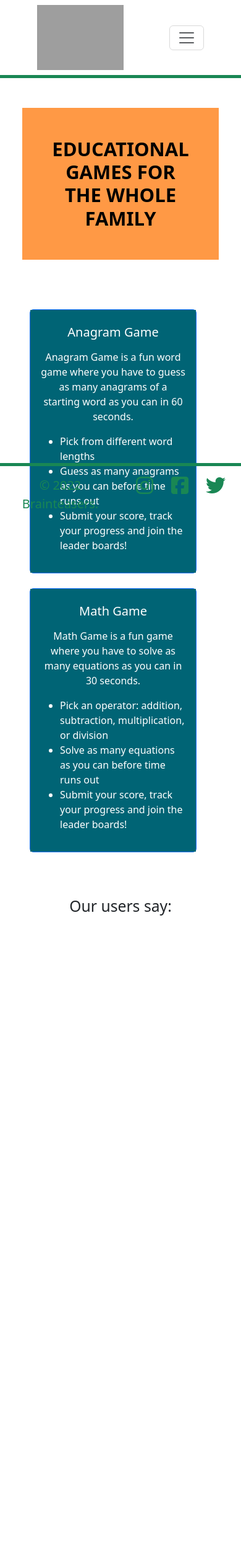
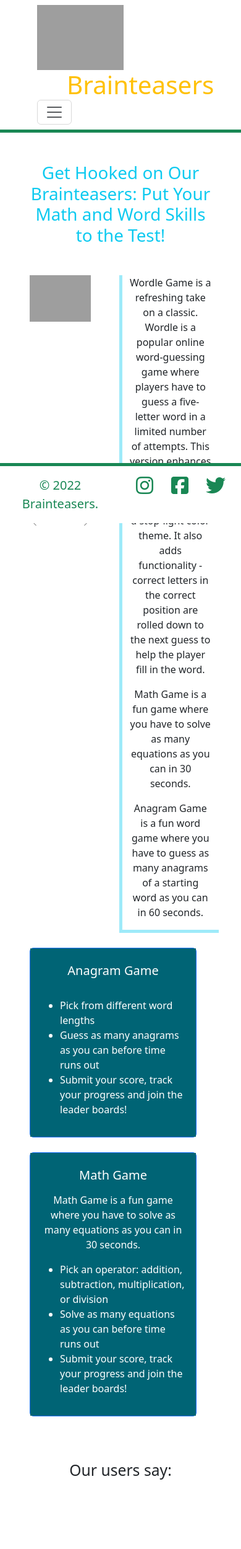
Before and after one commit to Ubuntufoo/BrainTeasersSite, a Django app: page / in a window 390 px wide. Shown: the whole page at 62% size. Before the commit the page ends 1477 px from the top, so only its background shows below. Run offline with Django 4.2, Linux system fonts and the light colour scheme; some libraries are stand-ins or nearby versions; grey boxes are pictures that could not be loaded.

Commit message:
changes to home page

```diff
--- a/templates/_base.html
+++ b/templates/_base.html
@@ -27,6 +27,7 @@
             <img src="{% static 'dist\img\brainteaserslogo.jpg' %}" class="img-fluid" alt="Gaming Zone" width="140" height="100">
           </a>
         </div>
+        <div class="display-2 text-warning ms-5">Brainteasers</div>
         <button class="navbar-toggler" type="button" data-bs-toggle="collapse" data-bs-target="#navbarSupportedContent"
           aria-controls="navbarSupportedContent" aria-expanded="false" aria-label="Toggle navigation">
           <span class="navbar-toggler-icon"></span>
@@ -85,15 +86,15 @@
     {% endblock main %}
   </main>
 
-  <footer class="container-fluid fixed-bottom py-3 text-center navigation-font border-5 border-top border-success">
+  <footer class="container-fluid fixed-bottom bg-white py-3 text-center navigation-font border-5 border-top border-success ">
     <div class="row">
       <div class="col">
-        <a class="nav-link fs-5 text-success" href="{% url 'contactus:form' %}">&copy; 2022 Brainteasers.</a>
+        <a class="nav-link fs-5 text-success d-inline-block" href="{% url 'contactus:form' %}">&copy; 2022 Brainteasers.</a>
       </div>
       {% if user.is_staff %}
       <div class="col">
         <li class="nav-item list-unstyled">
-          <a class="nav-link text-success" href="/admin/">Admin Portal</a>
+          <a class="nav-link text-success d-inline-block" href="/admin/">Admin Portal</a>
         </li>
       </div>
       {% endif %}
--- a/templates/home.html
+++ b/templates/home.html
@@ -1,19 +1,53 @@
 {% extends "_base.html" %}
 {% load crispy_forms_tags %}
+{% load static %}
 
 {% block title %}Home{% endblock title %}
 
 {% block main %}
 <main class="container p-5">
-  <section class="row text-center testimonials" id="test">
-    <h4 class="p-5 text-center display-5 fw-bold text-uppercase" style="background-color: #FF9945; color: #000000">
-      Educational Games for the Whole Family
-    </h4>
+  <section class="row text-center">
 
+    <h1 class="col-12 text-info mb-5">Get Hooked on Our Brainteasers: Put Your Math and Word Skills to the Test!
+    </h1>
+
+    <div class="col">
+      <div id="carouselOfGames" class="carousel slide .carousel-fade carousel-dark h-75 w-75" data-bs-ride="true">
+        <div class="carousel-inner">
+          <div class="carousel-item active">
+            <img src="{% static 'dist\img\Wordle.jpg' %}" class="d-block w-100" alt="Wordle Game">
+          </div>
+          <div class="carousel-item">
+            <img src="{% static 'dist\img\Anagram.jpg' %}" class="d-block w-100" alt="Anagram Game">
+          </div>
+          <div class="carousel-item">
+            <img src="{% static 'dist\img\Math.jpg' %}" class="d-block w-100" alt="Math Game">
+          </div>
+        </div>
+        <button class="carousel-control-prev" type="button" data-bs-target="#carouselOfGames" data-bs-slide="prev">
+          <span class="carousel-control-prev-icon" aria-hidden="true"></span>
+          <span class="visually-hidden">Previous</span>
+        </button>
+        <button class="carousel-control-next" type="button" data-bs-target="#carouselOfGames" data-bs-slide="next">
+          <span class="carousel-control-next-icon" aria-hidden="true"></span>
+          <span class="visually-hidden">Next</span>
+        </button>
+      </div>
+    </div>
+
+    <div class="col border-start border-bottom border-5 border-info-subtle">
+      <p>Wordle Game is a refreshing take on a classic. Wordle is a popular online word-guessing game where players have to guess a five-letter word in a limited number of attempts. This version enhances the visual cues given to the player by way of a stop-light color theme. It also adds functionality - correct letters in the correct position are rolled down to the next guess to help the player fill in the word.
+      </p>
+      <p>Math Game is a fun game where you have to solve as many equations as you can in 30 seconds.
+      </p>
+      <p>Anagram Game is a fun word game where you have to guess as many anagrams of a starting word as you can in 60 seconds.
+      </p>
+    </div>
+
+  </section>
+  <section class="row">
     <blockquote cite="" id="blockquote" class="text-success h6"></blockquote>
     <p id="authors" class="text-uppercase fst-italic"></p>
-  </section>
-  <section class="row mt-5 mb-5">
     <div class="row justify-content-center">
       <div class="col-md-6 d-flex justify-content-center mb-4">
         <div class="card border border-primary rounded-lg  h-100">
@@ -21,8 +55,7 @@
             style="background-color:  #006475; color: #ffffff">
             <h5 class="card-title py-2 text-center">Anagram Game</h5>
             <p class="card-text text-center">
-              Anagram Game is a fun word game where you have to guess as many anagrams of a starting word as you can in
-              60 seconds.
+
             </p>
             <ul class="flex-fill">
               <li>Pick from different word lengths</li>
@@ -50,7 +83,7 @@
       </div>
     </div>
   </section>
-  <section>
+  <section class="text-center my-5">
     <h2 class="text-center mb-3">Our users say:</h2>
     <div id="carouselHome" class="carousel slide" data-bs-ride="carousel">
       <div class="carousel-inner ">
@@ -72,8 +105,8 @@
         </div>
       </div>
       {% if user.is_authenticated %}
-      <div class="row m-auto">
-        <div class="col-md-6">
+      <div class="">
+        <div class="">
           <form method="post">
             {% csrf_token %}
             <table class="table">
```
Also changed, not shown: templates/game-scores.html (+35 -15 lines).
